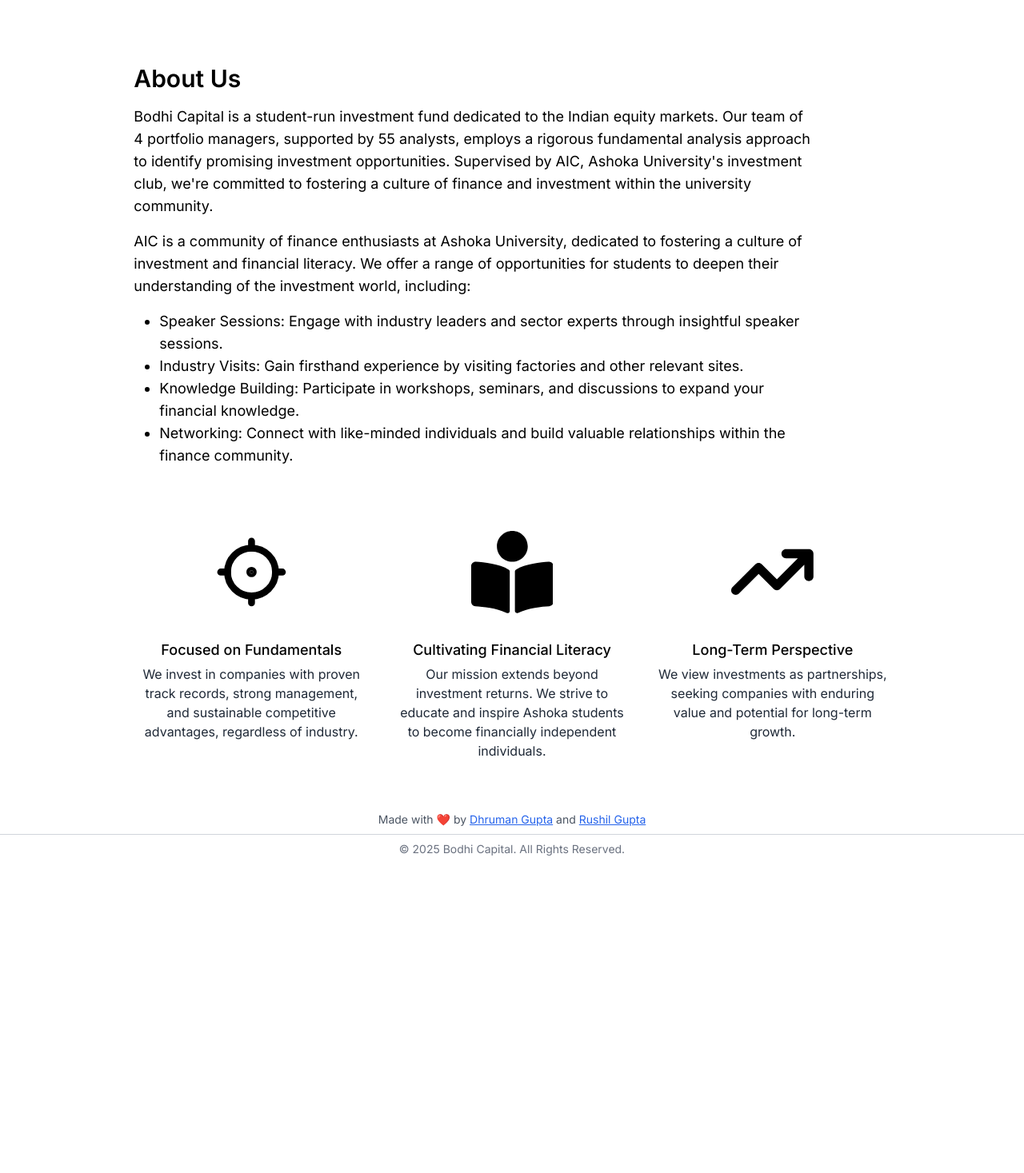
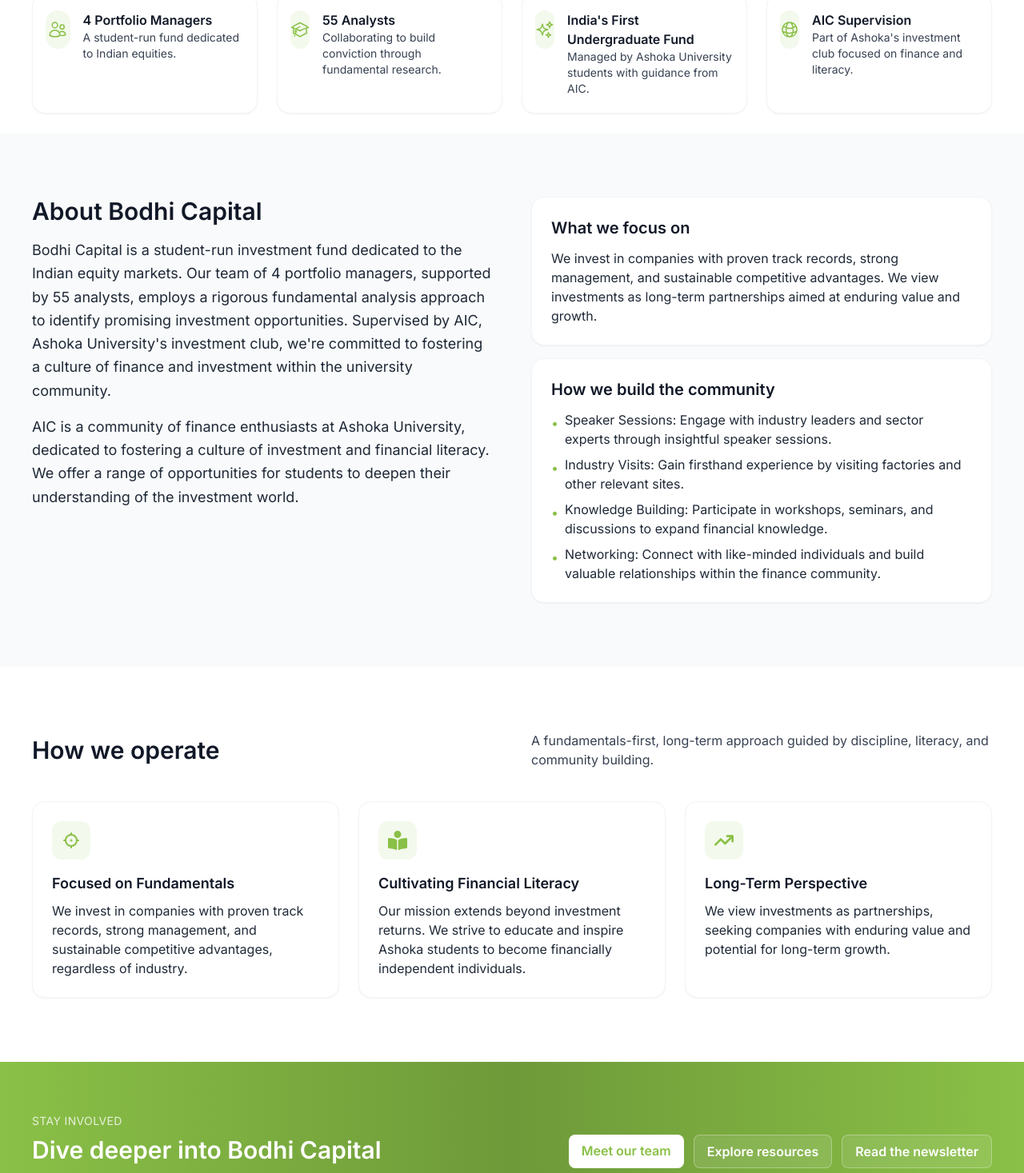
Before and after one commit to DhrumanGupta/AIC-website, a Next.js app: page / in a window 1280 px wide. Shown: the part 1000-2467 px from the top of the page at 80% size. Before the commit the page ends 2080 px from the top, so only its background shows below. Built offline with nearby package versions, Linux system fonts and the light colour scheme.

Commit message:
Better UI

```diff
--- a/src/app/layout.tsx
+++ b/src/app/layout.tsx
@@ -23,7 +23,7 @@
     <html lang="en">
       <body className={cn(inter.className)}>
         <Navbar />
-        <div className="-mt-[10vh]">{children}</div>
+        <div className="-mt-[12vh]">{children}</div>
         <div className="py-8" />
         <Footer />
         <Analytics />
--- a/src/app/members/[id]/page.tsx
+++ b/src/app/members/[id]/page.tsx
@@ -1,9 +1,8 @@
-import { cn } from "@/lib/cn";
+import PitchesTable from "@/components/PitchesTable";
 import { getGoogleDriveImageLink } from "@/lib/google";
-import Image from "next/image";
-import { SocialIcon } from "react-social-icons";
+import { notFound } from "next/navigation";
+import { FaGlobe, FaLinkedinIn } from "react-icons/fa";
 import data from "../../../../output.json";
-import PitchesTable from "@/components/PitchesTable";
 
 type Member = {
   id: string;
@@ -25,129 +24,130 @@
   }));
 }
 
-export default async function MemberPage(props: {
+export default async function MemberPage({
+  params,
+}: {
   params: Promise<{ id: string }>;
 }) {
-  const params = await props.params;
-  const member: Member | undefined = data.find((p) => p.id === params.id);
+  const { id } = await params;
 
-  if (!member) return <p>Member not found!</p>;
+  const member: Member | undefined = data.find((p) => p.id === id);
+
+  if (!member) return notFound();
 
   const socials = [
     { name: "LinkedIn", url: member.linkedin },
     { name: "Website", url: member.website },
   ];
   return (
-    <main className="mx-8 sm:mx-20 md:max-w-[85ch] md:mx-auto md:px-4">
-      {/* Background */}
-      <div className="absolute bottom-0 z-50 right-1/2 translate-x-1/2">
-        <a
-          href="#info"
-          className="block w-8 h-8 2xl:w-12 2xl:h-12 mb-[3vh] z-50"
-        >
-          <Image
-            src="/cdown.svg"
-            alt="Caret Down"
-            height={64}
-            width={64}
-            className="w-full h-full"
-          />
-        </a>
-      </div>
-
-      {/* Foreground */}
-      <div className="flex flex-col md:flex-row md:justify-between mx-auto h-[85vh] mt-[10vh] w-full">
-        <div className="max-h-[85vh] mx-auto md:m-0 w-[60vw] sm:w-[40vw] md:w-64 lg:w-80 flex flex-col self-end overflow-hidden rounded-t-md md:mb-8 md:rounded-md">
-          <div className="relative w-[60vw] h-[60vw] sm:w-[40vw] sm:h-[40vw] md:w-64 md:h-64 lg:w-80 lg:h-80">
+    <main className="max-w-6xl lg:max-w-7xl mx-auto px-6 md:px-10 py-16 md:py-20 mt-10">
+      <section className="grid gap-10 md:grid-cols-[280px_1fr] lg:grid-cols-[320px_1fr] items-start">
+        <div className="w-full max-w-sm mx-auto md:mx-0">
+          <div className="overflow-hidden rounded-2xl border border-gray-200 shadow-sm">
+            <div className="relative w-full aspect-square">
               <img
                 src={getGoogleDriveImageLink(member.photo, 720)}
-              alt={`Profile picture of ${params.id}`}
+                alt={`Profile picture of ${id}`}
                 className="object-cover object-top w-full h-full"
                 loading="lazy"
               />
             </div>
-          {/* <Image src='/person.png' alt={`Profile picture of ${params.id}`} width={256} height={256} layout='responsive' /> */}
+          </div>
         </div>
 
-        <div className="flex flex-col mx-auto w-[90vw] md:mx-0 sm:w-[60vw] lg:w-[35vw] text-center md:text-right justify-start md:mt-[7.5%] gap-1">
-          <div className="border-2 border-neutral-600 md:border-0 rounded-lg md:rounded-none p-2 md:p-0">
-            <p className="text-2xl md:text-4xl lg:text-5xl 2xl:text-7xl font-bold text-black">
+        <div className="flex flex-col gap-4">
+          <div className="flex flex-col gap-1">
+            <p className="text-3xl md:text-4xl font-bold text-gray-900">
               {member.name}
             </p>
-            <p className="text-lg sm:text-xl md:text-2xl lg:text-3xl 2xl:text-4xl font-medium text-gray-800">
+            <p className="text-xl md:text-2xl font-medium text-primary-dark">
               {member.position}
             </p>
           </div>
 
-          <p className="mt-8 sm:mt-4 text-base md:text-xl lg:text-lg 2xl:text-2xl text-gray-800">
+          <p className="text-lg text-gray-800 leading-relaxed">
             {member.about_me}
           </p>
 
-          <div className="mt-8 flex justify-center md:justify-end gap-2 md:gap-3 lg:gap-4 2xl:gap-8 w-full">
+          <div className="flex flex-wrap gap-3">
             {socials
               .filter((social) => Boolean(social.url))
               .map((social) => (
-                <SocialIcon
-                  url={social.url!}
-                  key={social.url!}
-                  // bgColor='transparent'
-                  // fgColor='black'
-                  style={{ height: 48, width: 48 }}
+                <a
+                  key={social.name}
+                  href={social.url!}
                   target="_blank"
                   rel="noreferrer"
-                ></SocialIcon>
+                  className="inline-flex items-center gap-2 px-3 py-2 rounded-lg border border-gray-200 text-gray-800 hover:border-primary hover:text-primary transition-colors"
+                >
+                  {social.name === "LinkedIn" ? (
+                    <FaLinkedinIn className="w-4 h-4" />
+                  ) : (
+                    <FaGlobe className="w-4 h-4" />
+                  )}
+                  <span className="text-sm font-semibold">{social.name}</span>
+                </a>
               ))}
           </div>
         </div>
-      </div>
+      </section>
 
-      <div id="info" className="pt-24 w-full">
-        <div className="grid md:grid-cols-2">
-          <div>
-            <p className="text-xl md:text-2xl font-medium">My Watchlist 📈</p>
-            <ul className="mt-2 child:mt-1 md:child:text-lg">
+      <section className="mt-16 grid gap-8 md:grid-cols-2">
+        <div className="rounded-2xl border border-gray-100 bg-white shadow-sm p-6">
+          <p className="text-xl font-semibold text-gray-900">My Watchlist 📈</p>
+          <div className="mt-3 flex flex-wrap gap-2">
             {member.top_stocks.map((stock) => (
-                <li key={stock}>{stock}</li>
+              <span
+                key={stock}
+                className="px-3 py-1 rounded-full bg-primary/10 text-primary font-medium text-sm"
+              >
+                {stock}
+              </span>
             ))}
-            </ul>
-          </div>
-
-          <div className="mt-14 md:mt-0">
-            <p className="text-xl md:text-2xl text-right font-medium">
-              📚 Books I&apos;ve Reviewed
-            </p>
-            <ul className="mt-2 child:mt-1 child:text-right md:child:text-lg">
-              {member.book_review.map((stock) => (
-                <li key={stock}>{stock}</li>
-              ))}
-            </ul>
           </div>
         </div>
 
-        <p className="font-medium text-xl md:text-2xl mt-12 md:mt-16">
+        <div className="rounded-2xl border border-gray-100 bg-white shadow-sm p-6">
+          <p className="text-xl font-semibold text-gray-900">
+            📚 Books I&apos;ve Reviewed
+          </p>
+          <div className="mt-3 flex flex-wrap gap-2">
+            {member.book_review.map((book) => (
+              <span
+                key={book}
+                className="px-3 py-1 rounded-full bg-gray-100 text-gray-800 font-medium text-sm"
+              >
+                {book}
+              </span>
+            ))}
+          </div>
+        </div>
+      </section>
+
+      {member.internships && member.internships.length > 0 && (
+        <section className="mt-10 rounded-2xl border border-gray-100 bg-white shadow-sm p-6">
+          <p className="text-xl font-semibold text-gray-900">Experience</p>
+          <ul className="mt-3 space-y-2 text-gray-800">
+            {member.internships.map((role) => (
+              <li key={role} className="flex gap-2">
+                <span className="text-primary mt-1">•</span>
+                <span>{role}</span>
+              </li>
+            ))}
+          </ul>
+        </section>
+      )}
+
+      <section className="mt-12">
+        <p className="font-semibold text-xl md:text-2xl text-gray-900">
           Pitches
         </p>
-
-        {/* <div className="border-2 mt-2 child:flex child:child:p-1">
-          <div className="bg-gray-100 child:font-medium">
-            <p className="flex-grow">Stock Name</p>
-            <p className="w-24 border-l-2">Decision</p>
-          </div>
-          {member.stock_pitch.map((pitch, i) => (
-            <div
-              className={cn(i % 2 == 1 ? "bg-gray-100" : "bg-white")}
-              key={pitch}
-            >
-              <p className="flex-grow">{pitch}</p>
-              <p className="w-24 border-l-2">Yes</p>
-            </div>
-          ))}
-        </div> */}
-
+        <div className="mt-4">
           <PitchesTable
             pitches={member.stock_pitch.map((stock) => ({ name: stock }))}
           />
         </div>
+      </section>
     </main>
   );
 }
--- a/src/app/page.tsx
+++ b/src/app/page.tsx
@@ -1,6 +1,13 @@
+import Link from "next/link";
 import Hero from "@/components/home/Hero";
 import { FaBookReader } from "react-icons/fa";
 import { FaArrowTrendUp } from "react-icons/fa6";
+import {
+  HiOutlineAcademicCap,
+  HiOutlineGlobeAlt,
+  HiOutlineSparkles,
+  HiOutlineUsers,
+} from "react-icons/hi2";
 import { TbFocus2 } from "react-icons/tb";
 
 const points = [
@@ -24,101 +31,198 @@
   },
 ];
 
+const highlights = [
+  {
+    title: "4 Portfolio Managers",
+    description: "A student-run fund dedicated to Indian equities.",
+    Icon: HiOutlineUsers,
+  },
+  {
+    title: "55 Analysts",
+    description: "Collaborating to build conviction through fundamental research.",
+    Icon: HiOutlineAcademicCap,
+  },
+  {
+    title: "India's First Undergraduate Fund",
+    description: "Managed by Ashoka University students with guidance from AIC.",
+    Icon: HiOutlineSparkles,
+  },
+  {
+    title: "AIC Supervision",
+    description: "Part of Ashoka's investment club focused on finance and literacy.",
+    Icon: HiOutlineGlobeAlt,
+  },
+];
+
 export default function Home() {
   return (
-    <main className="-mt-[12vh]">
+    <main className="bg-white">
       <Hero />
-      <div id="start" className="min-h-screen px-8 md:max-w-[100ch] mx-auto">
-        <p className="text-center mt-28 text-xl">
-          Bodhi Capital: India&apos;s first undergraduate student-managed
-          investment fund, empowering tomorrow&apos;s financial leaders.
+      <div id="start" className="min-h-screen">
+        <section className="max-w-6xl lg:max-w-7xl mx-auto px-6 md:px-10 pt-20 pb-6">
+          <p className="text-center text-xl md:text-2xl text-gray-900">
+            Bodhi Capital: India&apos;s first undergraduate student-managed investment fund,
+            empowering tomorrow&apos;s financial leaders.
           </p>
 
-        <div className="grid' md:grid-cols-4' mt-28">
-          <div className="md:col-span-3">
-            <h3 className="text-2xl md:text-3xl font-semibold">About Us</h3>
-            <p className="mt-4 text-lg md:pr-16 lg:pr-24">
-              Bodhi Capital is a student-run investment fund dedicated to the
-              Indian equity markets. Our team of 4 portfolio managers, supported
-              by 55 analysts, employs a rigorous fundamental analysis approach
-              to identify promising investment opportunities. Supervised by AIC,
-              Ashoka University&apos;s investment club, we&apos;re committed to
-              fostering a culture of finance and investment within the
-              university community.
+          <div className="grid gap-6 sm:grid-cols-2 lg:grid-cols-4 mt-12">
+            {highlights.map(({ title, description, Icon }) => (
+              <div
+                key={title}
+                className="rounded-2xl border border-gray-100 bg-white shadow-sm px-4 py-5 flex flex-row gap-4 hover:shadow-md transition-shadow"
+              >
+                <div className="w-12 h-12 rounded-full bg-primary/10 flex items-center justify-center text-primary">
+                  <Icon className="w-6 h-6" />
+                </div>
+                <div>
+                  <p className="text-base font-semibold text-gray-900">
+                    {title}
                   </p>
+                  <p className="text-sm text-gray-700">{description}</p>
+                </div>
+              </div>
+            ))}
+          </div>
+        </section>
 
-            <p className="mt-4 text-lg md:pr-16 lg:pr-24">
-              AIC is a community of finance enthusiasts at Ashoka University,
-              dedicated to fostering a culture of investment and financial
-              literacy. We offer a range of opportunities for students to deepen
-              their understanding of the investment world, including:
+        <section className="bg-gray-50 py-16 md:py-20">
+          <div className="max-w-6xl lg:max-w-7xl mx-auto px-6 md:px-10 grid lg:grid-cols-2 gap-12 items-start">
+            <div>
+              <h3 className="text-3xl font-semibold text-gray-900">
+                About Bodhi Capital
+              </h3>
+              <p className="mt-4 text-lg text-gray-800 leading-relaxed">
+                Bodhi Capital is a student-run investment fund dedicated to the Indian equity
+                markets. Our team of 4 portfolio managers, supported by 55 analysts, employs a
+                rigorous fundamental analysis approach to identify promising investment
+                opportunities. Supervised by AIC, Ashoka University&apos;s investment club, we&apos;re
+                committed to fostering a culture of finance and investment within the university
+                community.
               </p>
+              <p className="mt-4 text-lg text-gray-800 leading-relaxed">
+                AIC is a community of finance enthusiasts at Ashoka University, dedicated to
+                fostering a culture of investment and financial literacy. We offer a range of
+                opportunities for students to deepen their understanding of the investment world.
+              </p>
+            </div>
 
-            <ul className="text-lg mt-4 pl-8 md:pr-16 lg:pr-24 list-disc">
-              <li>
-                Speaker Sessions: Engage with industry leaders and sector
-                experts through insightful speaker sessions.
+            <div className="space-y-4">
+              <div className="rounded-2xl border border-gray-100 bg-white shadow-sm p-6">
+                <h4 className="text-xl font-semibold text-gray-900">
+                  What we focus on
+                </h4>
+                <p className="mt-3 text-gray-800">
+                  We invest in companies with proven track records, strong management, and
+                  sustainable competitive advantages. We view investments as long-term
+                  partnerships aimed at enduring value and growth.
+                </p>
+              </div>
+
+              <div className="rounded-2xl border border-gray-100 bg-white shadow-sm p-6">
+                <h4 className="text-xl font-semibold text-gray-900">
+                  How we build the community
+                </h4>
+                <ul className="mt-3 space-y-2 text-gray-800">
+                  <li className="flex gap-2">
+                    <span className="text-primary mt-1">•</span>
+                    <span>
+                      Speaker Sessions: Engage with industry leaders and sector experts through
+                      insightful speaker sessions.
+                    </span>
                   </li>
-              <li>
-                Industry Visits: Gain firsthand experience by visiting factories
-                and other relevant sites.
+                  <li className="flex gap-2">
+                    <span className="text-primary mt-1">•</span>
+                    <span>
+                      Industry Visits: Gain firsthand experience by visiting factories and other
+                      relevant sites.
+                    </span>
                   </li>
-              <li>
-                Knowledge Building: Participate in workshops, seminars, and
-                discussions to expand your financial knowledge.
+                  <li className="flex gap-2">
+                    <span className="text-primary mt-1">•</span>
+                    <span>
+                      Knowledge Building: Participate in workshops, seminars, and discussions to
+                      expand financial knowledge.
+                    </span>
                   </li>
-              <li>
-                Networking: Connect with like-minded individuals and build
-                valuable relationships within the finance community.
+                  <li className="flex gap-2">
+                    <span className="text-primary mt-1">•</span>
+                    <span>
+                      Networking: Connect with like-minded individuals and build valuable
+                      relationships within the finance community.
+                    </span>
                   </li>
                 </ul>
               </div>
+            </div>
+          </div>
+        </section>
 
-          {/* <div className="grid grid-cols-2 gap-4 child:w-full">
-            <div className="bg-gray-300 rounded-md" />
-            <div className="bg-gray-300 rounded-md" />
-            <div className="bg-gray-300 rounded-md" />
-            <div className="bg-gray-300 rounded-md" />
-          </div> */}
-        </div>
-
-        <div className="grid md:grid-cols-3 mt-20 gap-8">
-          {points.map(({ title, description, Icon }) => (
-            <div key={title}>
-              <div className="w-[70%] mb-8 mx-auto bg-g'ray-300 rounded-md">
-                <Icon className="w-[50%] h-[50%] mx-auto my-auto" />
-              </div>
-              <p className="text-center mt-4 text-lg font-medium">{title}</p>
-              <p className="text-center mt-1 text-gray-800">{description}</p>
-            </div>
-          ))}
-          {/* <div>
-            <div className="w-[70%] mx-augray-300 rounded-md" />
-            <p className="mt-4 text-lg">Focused on Fundamentals</p>
-            <p>
-              We invest in companies with proven track records, strong
-              management, and sustainable competitive advantages, regardless of
-              industry.
+        <section className="max-w-6xl lg:max-w-7xl mx-auto px-6 md:px-10 py-16 md:py-20">
+          <div className="flex flex-col md:flex-row md:items-center md:justify-between gap-4">
+            <h3 className="text-3xl font-semibold text-gray-900">
+              How we operate
+            </h3>
+            <p className="text-gray-700 md:max-w-xl">
+              A fundamentals-first, long-term approach guided by discipline, literacy, and
+              community building.
             </p>
           </div>
 
+          <div className="grid gap-6 md:grid-cols-3 mt-10">
+            {points.map(({ title, description, Icon }) => (
+              <div
+                key={title}
+                className="rounded-2xl border border-gray-100 bg-white shadow-sm p-6 flex flex-col gap-4 hover:-translate-y-1 hover:shadow-md transition-transform"
+              >
+                <div className="w-12 h-12 rounded-xl bg-primary/10 text-primary flex items-center justify-center">
+                  <Icon className="w-6 h-6" />
+                </div>
                 <div>
-            <div className="w-[70%] mx-auto aspect-square bg-gray-300 rounded-md" />
-            <p className="text-center mt-4 text-lg">
-              ⁠Focused on Fundamentals: We invest in companies with proven track
-              records, strong management, and sustainable competitive
-              advantages, regardless of industry.
+                  <p className="text-lg font-semibold text-gray-900">{title}</p>
+                  <p className="text-gray-800 mt-2">{description}</p>
+                </div>
+              </div>
+            ))}
+          </div>
+        </section>
+
+        <section className="bg-gradient-to-r from-primary via-primary-dark to-primary py-14 md:py-16">
+          <div className="max-w-6xl lg:max-w-7xl mx-auto px-6 md:px-10 text-white flex flex-col lg:flex-row lg:items-center lg:justify-between gap-6">
+            <div>
+              <p className="text-sm uppercase tracking-wide text-white/80">
+                Stay involved
+              </p>
+              <h3 className="text-3xl font-semibold mt-2">
+                Dive deeper into Bodhi Capital
+              </h3>
+              <p className="mt-2 text-white/90">
+                Meet the team, explore our resources, and follow our work through the newsletter.
               </p>
             </div>
-
-          <div>
-            <div className="w-[70%] mx-auto aspect-square bg-gray-300 rounded-md" />
-            <p className="text-center mt-4 text-lg">
-              Lorem ipsum dolor sit amet, consectetur adipiscing elit, sed do
-              eiusmod tempor incididunt ut labore et dolore magna aliqua.
-            </p>
-          </div> */}
+            <div className="flex flex-wrap gap-3">
+              <Link
+                href="/members"
+                className="px-4 py-2 rounded-lg bg-white text-primary font-semibold hover:bg-white/90 transition-colors"
+              >
+                Meet our team
+              </Link>
+              <Link
+                href="/resources"
+                className="px-4 py-2 rounded-lg bg-white/10 text-white font-semibold border border-white/30 hover:bg-white/15 transition-colors"
+              >
+                Explore resources
+              </Link>
+              <Link
+                href="https://ashokainvestmentsclub.substack.com/archive"
+                target="_blank"
+                rel="noopener noreferrer"
+                className="px-4 py-2 rounded-lg bg-white/10 text-white font-semibold border border-white/30 hover:bg-white/15 transition-colors"
+              >
+                Read the newsletter
+              </Link>
             </div>
+          </div>
+        </section>
       </div>
     </main>
   );
--- a/src/components/Footer.tsx
+++ b/src/components/Footer.tsx
@@ -1,7 +1,8 @@
 function Footer() {
   return (
-    <footer className="w-full">
-      <p className="text-center text-sm text-gray-600">
+    <footer className="w-full border-t border-gray-200 bg-gray-50 mt-12">
+      <div className="max-w-6xl lg:max-w-7xl mx-auto px-6 md:px-10 py-8 text-center space-y-3">
+        <p className="text-sm text-gray-600">
           Made with ❤️ by{" "}
           <a
             className="text-blue-600 underline"
@@ -19,10 +20,10 @@
             Rushil Gupta
           </a>{" "}
         </p>
-      {/* <hr className="my-4 divide-secondary h-[1px]" /> */}
-      <p className="text-center text-sm text-gray-500 my-2 pt-2 border-t-[1px] border-t-gray-300">
+        <p className="text-sm text-gray-500">
           © 2025 Bodhi Capital. All Rights Reserved.
         </p>
+      </div>
     </footer>
   );
 }
--- a/src/components/home/Hero.tsx
+++ b/src/components/home/Hero.tsx
@@ -10,7 +10,7 @@
         src={HeroImage}
         fill={true}
         alt="Ashoka University"
-        className="object-cover opacity-35 z-10 blur-sm'"
+        className="object-cover opacity-35 z-10 blur-sm"
       />
       <div className="z-20 text-white w-full h-full px-8 absolute flex flex-col items-center md:items-start justify-center md:pl-32">
         <h1 className="font-extrabold text-6xl lg:text-7xl md:max-w-lg uppercase text-center md:text-left md:!leading-[1.1]">
```
Also changed, not shown: src/components/PitchesTable.tsx (+100 -32 lines). Lines whose indentation alone changed are shown as unchanged.
